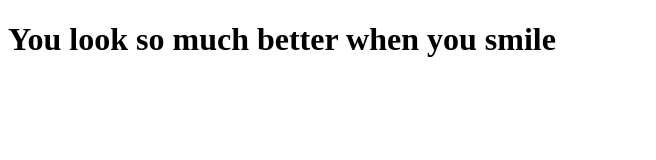
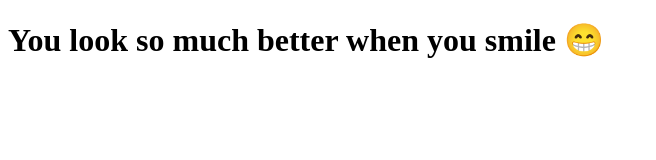
Before and after one commit to franklingoncalves/clone-tabnews, a Next.js app: page / in a window 1280 px wide. Shown: the top 160 px of the page, without its empty margins (0-656 px from the left). Built offline with nearby package versions, Linux system fonts and the light colour scheme.

Commit message:
Modify the sentence on the homepage

```diff
--- a/pages/index.js
+++ b/pages/index.js
@@ -1,5 +1,5 @@
 function Home (){
-    return <h1>You look so much better when you smile</h1>
+    return <h1>You look so much better when you smile 😁</h1>
 }
 
 export default Home;
```
Also changed, not shown: 1 other file (tests, documents, lock files or other folders).
